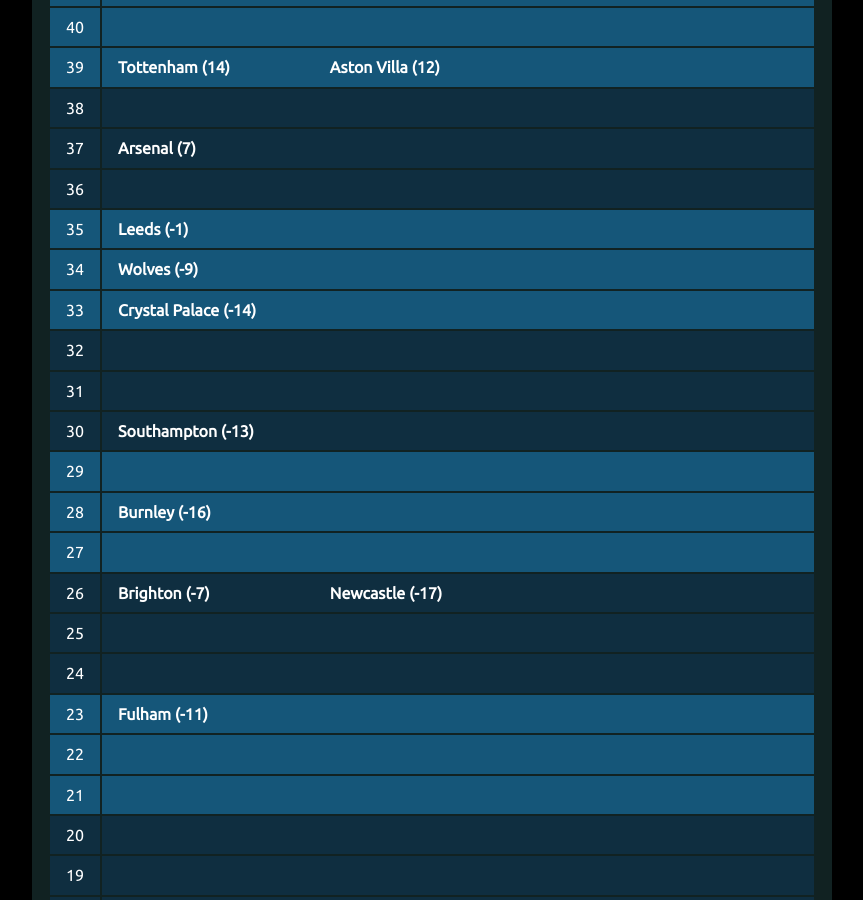
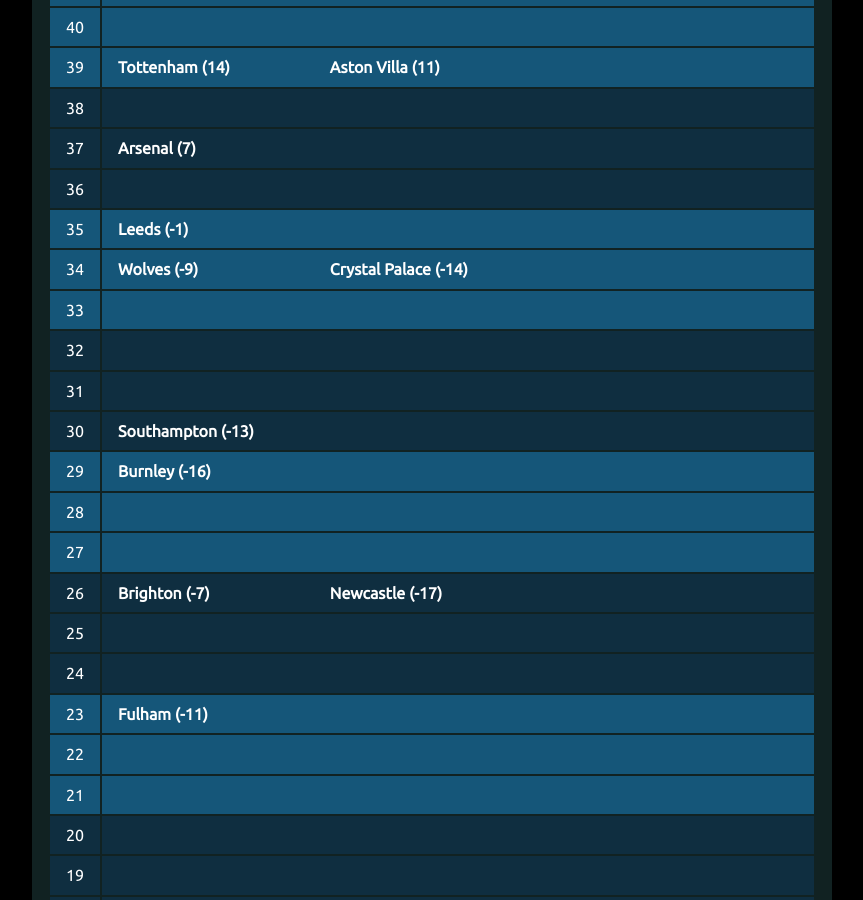
Before and after one commit to muru/muru.github.io, a Jekyll site: the page built from resources.md, in a window 1280 px wide and 900 px high, scrolled down 2845 px. Shown: the whole window, without its empty margins (208-1071 px from the left). Built offline with Jekyll 4.4.1, drawn with Linux system fonts in a browser that asks for light colours; some of the changed text lies outside the part shown.

Commit message:
updated cann-table: Fri  5 Mar 00:03:15 JST 2021

```diff
--- a/cann-table.html
+++ b/cann-table.html
@@ -74,18 +74,18 @@
 	<tr class="cann-row-1">
 		<td class="cann-point"> 51 </td>
 		<td class="cann-clubs">
+			<span class="club-name"> Man Utd (21) </span>
 		</td>
  	</tr>
 	<tr class="cann-row-2">
 		<td class="cann-point"> 50 </td>
 		<td class="cann-clubs">
-			<span class="club-name"> Man Utd (21) </span>
+			<span class="club-name"> Leicester (15) </span>
 		</td>
  	</tr>
 	<tr class="cann-row-2">
 		<td class="cann-point"> 49 </td>
 		<td class="cann-clubs">
-			<span class="club-name"> Leicester (15) </span>
 		</td>
  	</tr>
 	<tr class="cann-row-2">
@@ -141,7 +141,7 @@
 		<td class="cann-point"> 39 </td>
 		<td class="cann-clubs">
 			<span class="club-name"> Tottenham (14) </span>
-			<span class="club-name"> Aston Villa (12) </span>
+			<span class="club-name"> Aston Villa (11) </span>
 		</td>
  	</tr>
 	<tr class="cann-row-2">
@@ -170,12 +170,12 @@
 		<td class="cann-point"> 34 </td>
 		<td class="cann-clubs">
 			<span class="club-name"> Wolves (-9) </span>
+			<span class="club-name"> Crystal Palace (-14) </span>
 		</td>
  	</tr>
 	<tr class="cann-row-1">
 		<td class="cann-point"> 33 </td>
 		<td class="cann-clubs">
-			<span class="club-name"> Crystal Palace (-14) </span>
 		</td>
  	</tr>
 	<tr class="cann-row-2">
@@ -197,12 +197,12 @@
 	<tr class="cann-row-1">
 		<td class="cann-point"> 29 </td>
 		<td class="cann-clubs">
+			<span class="club-name"> Burnley (-16) </span>
 		</td>
  	</tr>
 	<tr class="cann-row-1">
 		<td class="cann-point"> 28 </td>
 		<td class="cann-clubs">
-			<span class="club-name"> Burnley (-16) </span>
 		</td>
  	</tr>
 	<tr class="cann-row-1">
@@ -277,23 +277,8 @@
 	<tr class="cann-row-2">
 		<td class="cann-point"> 14 </td>
 		<td class="cann-clubs">
-		</td>
- 	</tr>
-	<tr class="cann-row-2">
-		<td class="cann-point"> 13 </td>
-		<td class="cann-clubs">
-		</td>
- 	</tr>
-	<tr class="cann-row-2">
-		<td class="cann-point"> 12 </td>
-		<td class="cann-clubs">
-		</td>
- 	</tr>
-	<tr class="cann-row-1">
-		<td class="cann-point"> 11 </td>
-		<td class="cann-clubs">
-			<span class="club-name"> Sheff Utd (-28) </span>
+			<span class="club-name"> Sheff Utd (-27) </span>
 		</td>
  	</tr>
 </table>
-<span id="cann-gen-note"> Generated on  Thursday, 04 March 2021 at 00:02 JST. </span>
+<span id="cann-gen-note"> Generated on  Friday, 05 March 2021 at 00:03 JST. </span>
```
